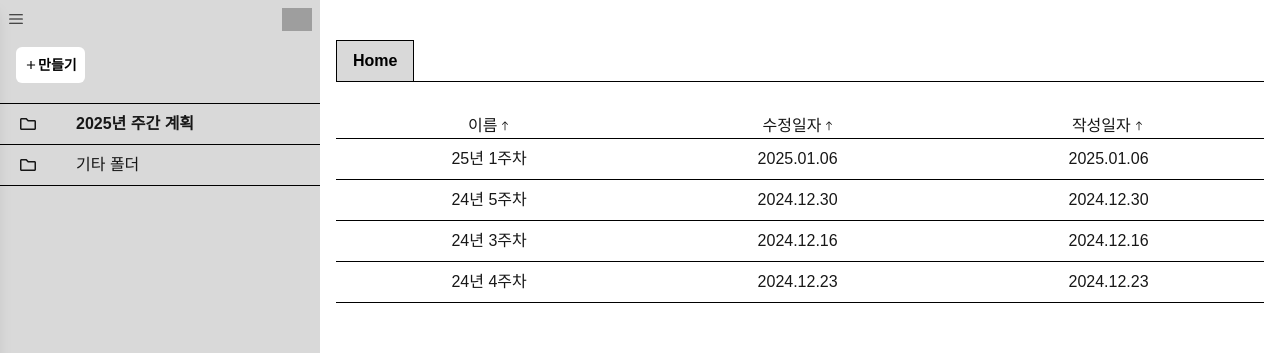
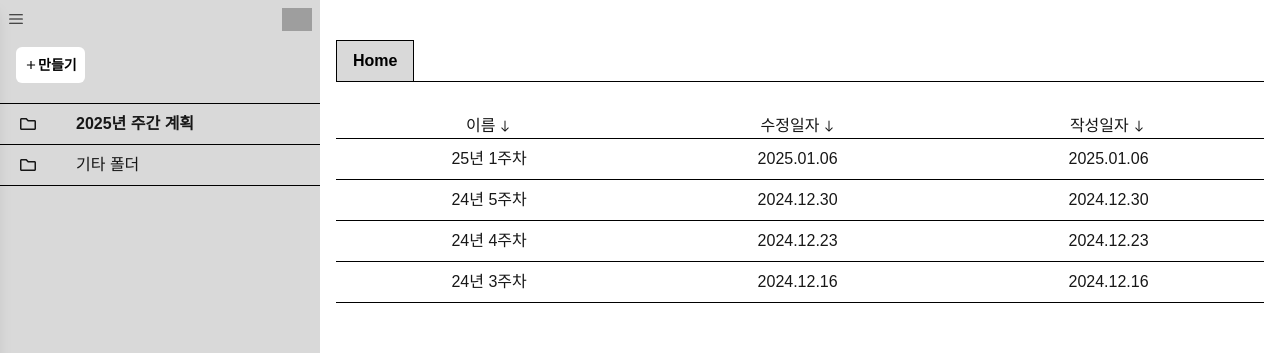
Before and after one commit to MyungWanPark/weekly-planner, a Next.js app: page /dashboard in a window 1280 px wide. Shown: the top 353 px of the page. Built offline with nearby package versions, Linux system fonts and the light colour scheme; grey boxes are pictures that could not be loaded.

Commit message:
Chore: SubmenuInfo with logo

```diff
--- a/src/components/HamburgerSidebar.tsx
+++ b/src/components/HamburgerSidebar.tsx
@@ -1,5 +1,5 @@
 import { FaChevronDown, FaChevronUp, FaTimes } from "react-icons/fa";
-import Logo from "./ui/icons/Logo";
+import SubmenuInfo from "./ui/SubmenuInfo";
 
 type Props = {
     isMenuOpen: boolean;
@@ -11,7 +11,7 @@ type Props = {
 const MENUS = [
     { main: "파일", sub: ["새 계획표", "로그아웃", "닫기"] },
     { main: "편집", sub: ["실행 취소", "다시 실행", "찾기"] },
-    { main: "정보", sub: [<Logo width={20} height={20} />] },
+    { main: "정보", sub: [<SubmenuInfo />] },
 ];
 
 export default function HamburgerSidebar({
--- a/src/components/Menu.tsx
+++ b/src/components/Menu.tsx
@@ -12,6 +12,8 @@ type Props = {
 };
 export default function Menu({ info }: Props) {
     const pathname = usePathname();
+    const lastSegment = pathname.split("/").pop();
+
     const isActive =
         pathname === `/dashboard${info.route}` ||
         pathname === `/dashboard/${info.route}`;
@@ -24,7 +26,7 @@ export default function Menu({ info }: Props) {
             href={`/dashboard/${info.route}`}
         >
             <FolderIcon className="" />
-            <span className="">{info.name}</span>
+            <span>{info.name}</span>
         </Link>
     );
 }
--- /dev/null
+++ b/src/components/ui/SubmenuInfo.tsx
@@ -0,0 +1,10 @@
+import Logo from "./icons/Logo";
+
+export default function SubmenuInfo() {
+    return (
+        <div className="flex flex-col items-center">
+            <Logo width={30} height={30} />
+            <p className="mt-3">딥앤하이 주간계획표v0.1</p>
+        </div>
+    );
+}
--- a/src/components/ui/TableHeader.tsx
+++ b/src/components/ui/TableHeader.tsx
@@ -30,8 +30,8 @@ export default function TableHeader({
             onClick={handleClick}
         >
             <span>{name}</span>
-            {!isDescendingOrder && <DownArrowIcon />}
-            {isDescendingOrder && <UpArrowIcon />}
+            {isDescendingOrder && <DownArrowIcon />}
+            {!isDescendingOrder && <UpArrowIcon />}
         </div>
     );
 }
--- a/src/components/ui/icons/DownArrow.tsx
+++ b/src/components/ui/icons/DownArrow.tsx
@@ -1,5 +1,5 @@
 import { IoIosArrowRoundDown } from "react-icons/io";
 
 export default function DownArrowIcon() {
-    return <IoIosArrowRoundDown />;
+    return <IoIosArrowRoundDown size={20} />;
 }
--- a/src/components/ui/icons/UpArrow.tsx
+++ b/src/components/ui/icons/UpArrow.tsx
@@ -1,5 +1,5 @@
 import { IoIosArrowRoundUp } from "react-icons/io";
 
 export default function UpArrowIcon() {
-    return <IoIosArrowRoundUp />;
+    return <IoIosArrowRoundUp size={20} />;
 }
--- a/src/service/weeklyPlan.ts
+++ b/src/service/weeklyPlan.ts
@@ -19,7 +19,16 @@ const initData = [
         correspondWeek: "2024.12.30 ~ 2025.01.04",
         id: "2",
     },
-
+    {
+        name: "24년 4주차",
+        lastModified: "2024.12.23",
+        created: "2024.12.23",
+        writer: "박수영",
+        employeeId: "cd012501",
+        position: "주임",
+        correspondWeek: "2024.12.23 ~ 2024.12.27",
+        id: "3",
+    },
     {
         name: "24년 3주차",
         lastModified: "2024.12.16",
@@ -30,16 +39,6 @@ const initData = [
         correspondWeek: "2024.12.16 ~ 2024.12.20",
         id: "4",
     },
-    {
-        name: "24년 4주차",
-        lastModified: "2024.12.23",
-        created: "2024.12.23",
-        writer: "박수영",
-        employeeId: "cd012501",
-        position: "주임",
-        correspondWeek: "2024.12.23 ~ 2024.12.27",
-        id: "3",
-    },
 ];
 
 export async function getAllWeeklyPlan() {
```
